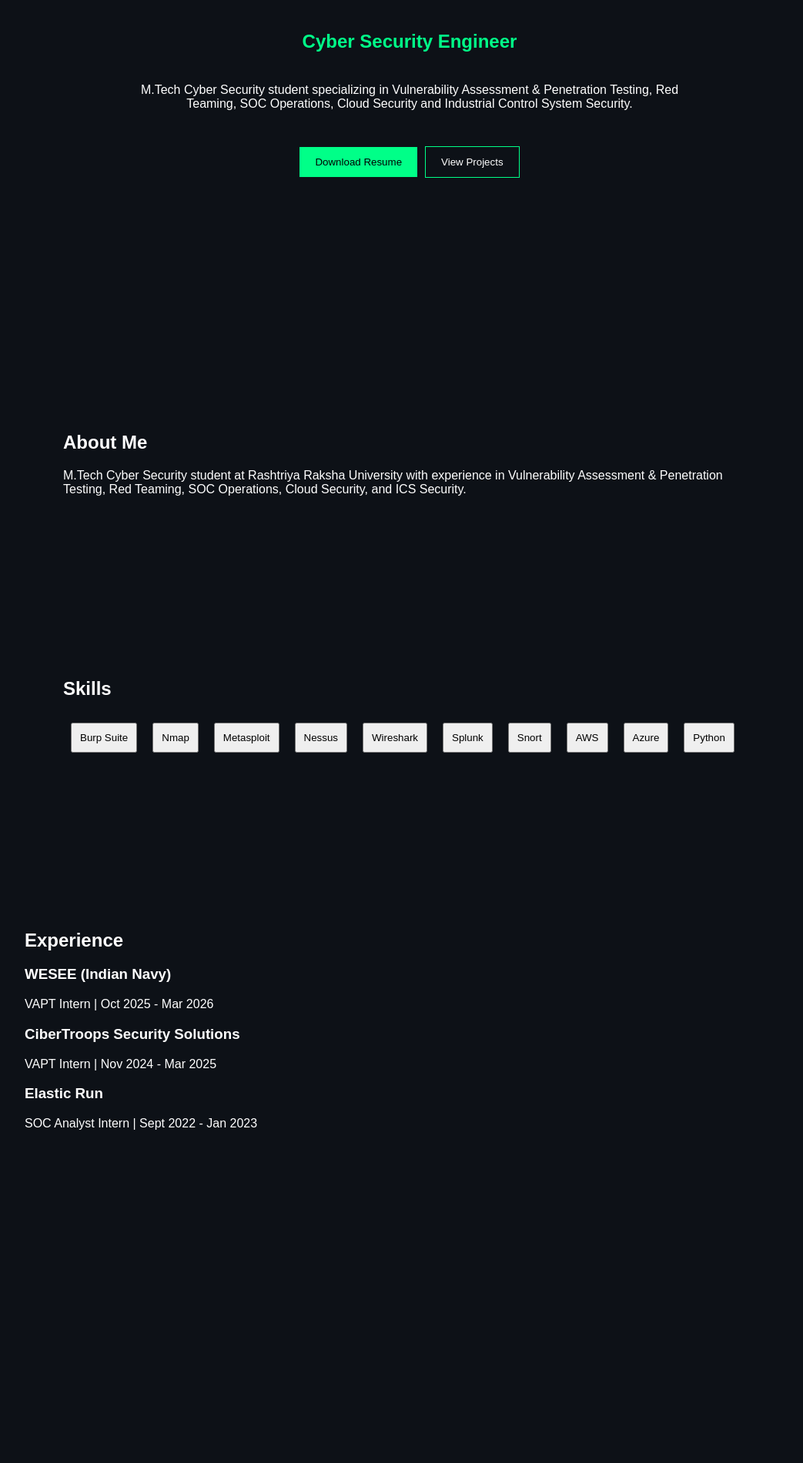
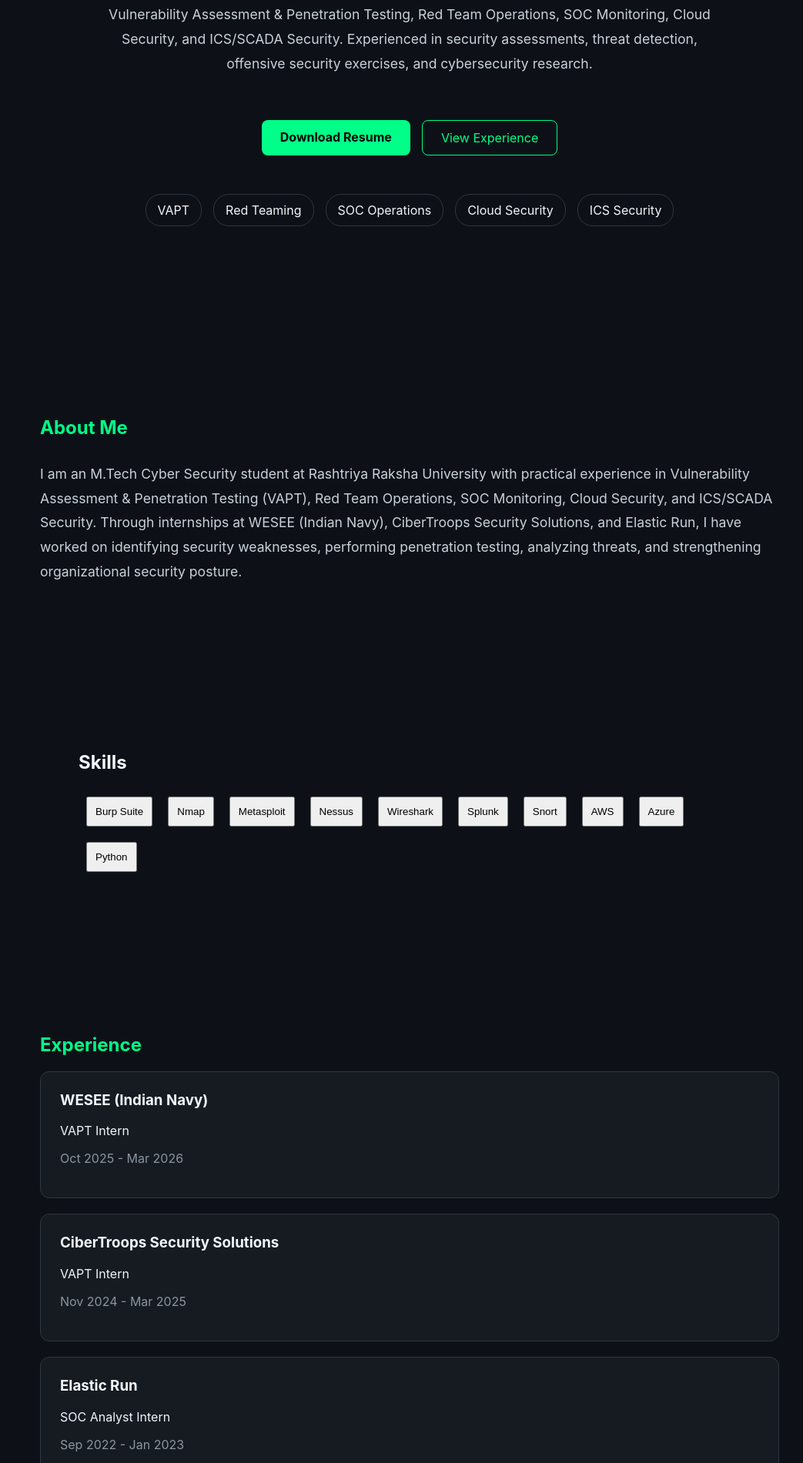
Before and after one commit to shahrachit0202/rachit-portfolio, a React (Vite) app: page / in a window 1280 px wide. Shown: the part 359-2260 px from the top of the page at 77% size, without its empty margins (108-1151 px from the left). Before the commit the page ends 1944 px from the top, so only its background shows below. Built offline with nearby package versions, Linux system fonts and the light colour scheme.

Commit message:
Added projects and contact sections

```diff
--- a/src/App.jsx
+++ b/src/App.jsx
@@ -1,8 +1,10 @@
 import Navbar from "./components/Navbar";
 import Hero from "./components/Hero";
-import About from "./components/about";
+import About from "./components/About";
 import Skills from "./components/Skills";
 import Experience from "./components/Experience";
+import Projects from "./components/Projects";
+import Contact from "./components/Contact";
 
 function App() {
   return (
@@ -12,6 +14,8 @@ function App() {
       <About />
       <Skills />
       <Experience />
+      <Projects />
+      <Contact />
     </>
   );
 }
--- /dev/null
+++ b/src/components/Contact.jsx
@@ -0,0 +1,19 @@
+export default function Contact() {
+  return (
+    <section
+      id="contact"
+      style={{
+        maxWidth: "1000px",
+        margin: "auto",
+      }}
+    >
+      <h2 style={{ color: "#00ff88" }}>
+        Contact
+      </h2>
+
+      <p>Email: shahrachit0202@gmail.com</p>
+
+      <p>Location: Ahmedabad, Gujarat</p>
+    </section>
+  );
+}
--- a/src/components/Experience.jsx
+++ b/src/components/Experience.jsx
@@ -1,29 +1,54 @@
 export default function Experience() {
+  const experiences = [
+    {
+      company: "WESEE (Indian Navy)",
+      role: "VAPT Intern",
+      duration: "Oct 2025 - Mar 2026",
+    },
+    {
+      company: "CiberTroops Security Solutions",
+      role: "VAPT Intern",
+      duration: "Nov 2024 - Mar 2025",
+    },
+    {
+      company: "Elastic Run",
+      role: "SOC Analyst Intern",
+      duration: "Sep 2022 - Jan 2023",
+    },
+  ];
+
   return (
     <section
       id="experience"
       style={{
-        padding: "100px 20px",
         maxWidth: "1000px",
         margin: "auto",
       }}
     >
-      <h2>Experience</h2>
+      <h2 style={{ color: "#00ff88" }}>
+        Experience
+      </h2>
 
-      <div>
-        <h3>WESEE (Indian Navy)</h3>
-        <p>VAPT Intern | Oct 2025 - Mar 2026</p>
-      </div>
+      {experiences.map((exp, index) => (
+        <div
+          key={index}
+          style={{
+            background: "#161b22",
+            padding: "25px",
+            borderRadius: "12px",
+            marginBottom: "20px",
+            border: "1px solid #30363d",
+          }}
+        >
+          <h3>{exp.company}</h3>
 
-      <div>
-        <h3>CiberTroops Security Solutions</h3>
-        <p>VAPT Intern | Nov 2024 - Mar 2025</p>
-      </div>
+          <p>{exp.role}</p>
 
-      <div>
-        <h3>Elastic Run</h3>
-        <p>SOC Analyst Intern | Sept 2022 - Jan 2023</p>
-      </div>
+          <p style={{ color: "#8b949e" }}>
+            {exp.duration}
+          </p>
+        </div>
+      ))}
     </section>
   );
 }
--- /dev/null
+++ b/src/components/Projects.jsx
@@ -0,0 +1,36 @@
+export default function Projects() {
+  return (
+    <section
+      id="projects"
+      style={{
+        maxWidth: "1000px",
+        margin: "auto",
+      }}
+    >
+      <h2 style={{ color: "#00ff88" }}>
+        Projects
+      </h2>
+
+      <div
+        style={{
+          background: "#161b22",
+          padding: "25px",
+          borderRadius: "12px",
+          border: "1px solid #30363d",
+        }}
+      >
+        <h3>CcureGen</h3>
+
+        <p>
+          Android security application featuring
+          intrusion detection, file integrity verification,
+          and steganography analysis.
+        </p>
+
+        <p>
+          Android • Snort • Cyber Security
+        </p>
+      </div>
+    </section>
+  );
+}
--- a/src/components/about.jsx
+++ b/src/components/about.jsx
@@ -3,18 +3,35 @@ export default function About() {
     <section
       id="about"
       style={{
-        padding: "100px 20px",
-        maxWidth: "900px",
+        maxWidth: "1000px",
         margin: "auto",
       }}
     >
-      <h2>About Me</h2>
+      <h2
+        style={{
+          color: "#00ff88",
+          marginBottom: "30px",
+        }}
+      >
+        About Me
+      </h2>
 
-      <p>
-        M.Tech Cyber Security student at Rashtriya Raksha
-        University with experience in Vulnerability
-        Assessment & Penetration Testing, Red Teaming,
-        SOC Operations, Cloud Security, and ICS Security.
+      <p
+        style={{
+          fontSize: "1.1rem",
+          lineHeight: "1.8",
+          color: "#c9d1d9",
+        }}
+      >
+        I am an M.Tech Cyber Security student at Rashtriya Raksha University
+        with practical experience in Vulnerability Assessment & Penetration
+        Testing (VAPT), Red Team Operations, SOC Monitoring, Cloud Security,
+        and ICS/SCADA Security.
+
+        Through internships at WESEE (Indian Navy), CiberTroops Security
+        Solutions, and Elastic Run, I have worked on identifying security
+        weaknesses, performing penetration testing, analyzing threats, and
+        strengthening organizational security posture.
       </p>
     </section>
   );
--- a/src/components/hero.jsx
+++ b/src/components/hero.jsx
@@ -8,57 +8,141 @@ export default function Hero() {
         alignItems: "center",
         flexDirection: "column",
         textAlign: "center",
+        padding: "0 20px",
       }}
     >
       <h1
         style={{
           fontSize: "5rem",
           marginBottom: "10px",
+          color: "#ffffff",
         }}
       >
         Rachit Shah
       </h1>
 
-      <h2 style={{ color: "#00ff88" }}>
-        Cyber Security Engineer
+      <h2
+        style={{
+          color: "#00ff88",
+          fontSize: "2rem",
+          marginBottom: "20px",
+        }}
+      >
+        Cyber Security Engineer | VAPT Analyst
       </h2>
 
       <p
         style={{
-          maxWidth: "700px",
-          marginTop: "20px",
+          maxWidth: "800px",
+          color: "#c9d1d9",
+          fontSize: "1.1rem",
+          lineHeight: "1.8",
         }}
       >
-        M.Tech Cyber Security student specializing in
-        Vulnerability Assessment & Penetration Testing,
-        Red Teaming, SOC Operations, Cloud Security and
-        Industrial Control System Security.
+        M.Tech Cyber Security student at Rashtriya Raksha University with
+        hands-on experience in Vulnerability Assessment & Penetration Testing,
+        Red Team Operations, SOC Monitoring, Cloud Security, and ICS/SCADA
+        Security. Experienced in security assessments, threat detection,
+        offensive security exercises, and cybersecurity research.
       </p>
 
-      <div style={{ marginTop: "30px" }}>
-        <button
+      <div
+        style={{
+          marginTop: "40px",
+          display: "flex",
+          gap: "15px",
+          flexWrap: "wrap",
+          justifyContent: "center",
+        }}
+      >
+        <a
+          href="/resume.pdf"
+          target="_blank"
+          rel="noopener noreferrer"
           style={{
             background: "#00ff88",
-            padding: "12px 20px",
-            border: "none",
-            marginRight: "10px",
-            cursor: "pointer",
+            color: "#000",
+            padding: "12px 24px",
+            borderRadius: "8px",
+            textDecoration: "none",
+            fontWeight: "bold",
           }}
         >
           Download Resume
-        </button>
+        </a>
 
-        <button
+        <a
+          href="#experience"
           style={{
-            background: "transparent",
-            color: "white",
             border: "1px solid #00ff88",
-            padding: "12px 20px",
-            cursor: "pointer",
+            color: "#00ff88",
+            padding: "12px 24px",
+            borderRadius: "8px",
+            textDecoration: "none",
           }}
         >
-          View Projects
-        </button>
+          View Experience
+        </a>
+      </div>
+
+      <div
+        style={{
+          marginTop: "50px",
+          display: "flex",
+          gap: "15px",
+          flexWrap: "wrap",
+          justifyContent: "center",
+        }}
+      >
+        <span
+          style={{
+            border: "1px solid #30363d",
+            padding: "10px 15px",
+            borderRadius: "20px",
+          }}
+        >
+          VAPT
+        </span>
+
+        <span
+          style={{
+            border: "1px solid #30363d",
+            padding: "10px 15px",
+            borderRadius: "20px",
+          }}
+        >
+          Red Teaming
+        </span>
+
+        <span
+          style={{
+            border: "1px solid #30363d",
+            padding: "10px 15px",
+            borderRadius: "20px",
+          }}
+        >
+          SOC Operations
+        </span>
+
+        <span
+          style={{
+            border: "1px solid #30363d",
+            padding: "10px 15px",
+            borderRadius: "20px",
+          }}
+        >
+          Cloud Security
+        </span>
+
+        <span
+          style={{
+            border: "1px solid #30363d",
+            padding: "10px 15px",
+            borderRadius: "20px",
+          }}
+        >
+          ICS Security
+        </span>
       </div>
     </section>
   );
--- a/src/index.css
+++ b/src/index.css
@@ -1,6 +1,28 @@
+html {
+  scroll-behavior: smooth;
+}
+
 body {
   margin: 0;
   background: #0d1117;
-  color: white;
-  font-family: Arial, sans-serif;
+  color: #f0f6fc;
+  font-family: Inter, Arial, sans-serif;
 }
+
+* {
+  box-sizing: border-box;
+}
+
+section {
+  padding: 100px 20px;
+}
+
+h1,
+h2,
+h3 {
+  margin-top: 0;
+}
+
+a {
+  text-decoration: none;
+}
```
Also changed, not shown: 1 other file (tests, documents, lock files or other folders).
